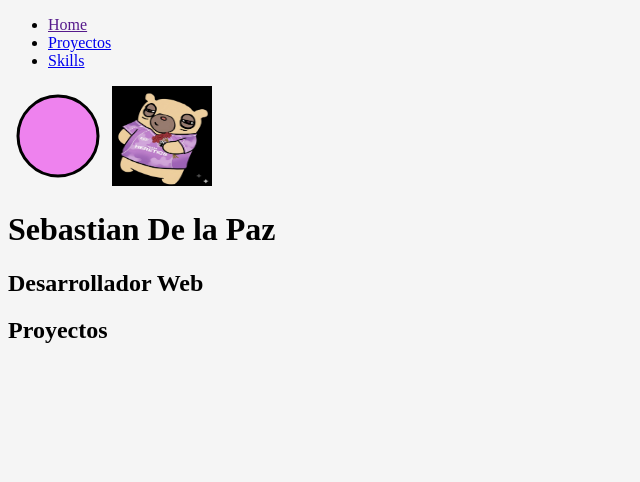
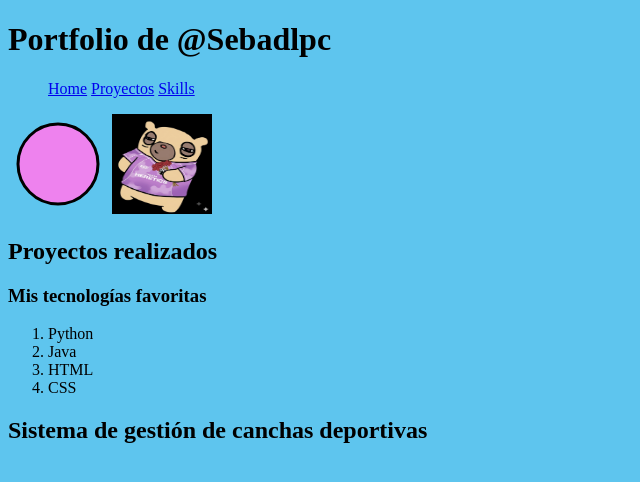
Before and after one commit to Sebadlpc/Portfolio, a plain HTML site: page index.html in a window 1280 px wide. Shown: the whole page, without its empty margins (0-640 px from the left). Drawn offline with Linux system fonts and the light colour scheme.

Commit message:
"Tecnologias y aplicacion de href con id"

```diff
--- a/index.html
+++ b/index.html
@@ -3,27 +3,29 @@
 <head>
     <meta charset="UTF-8">
     <meta name="viewport" content="width=device-width, initial-scale=1.0">
-    <title>Mi Portafolio</title>
+    <meta name="description" content="Portfolio de Sebastian De la Paz">
+    <title>Portfolio Sebadlpc</title>
     <link href="style.css" rel="stylesheet">
+    <style>
+      body {
+        background-color: #5ec5ee;
+      }
+    </style>
 </head>
 
 <body>
+  <h1>Portfolio de @Sebadlpc</h1>
   <header>
     <a href="Mi Portafolio"></a>
     <nav class="navbar">
       <ul class = "nav-links">
-        <li>
-          <a href md="#Home">Home</a>
-        </li>
-        <li>
+          <a href="#Home">Home</a>
           <a href ="#Proyectos">Proyectos</a>
-        </li>
-        <li>
           <a href ="#Skills">Skills</a>
-        </li>
       </ul>
     </nav>
   </header>
+
     <div class="contenedor-circulo">
         <svg width="100" height="100" class="circle">
             <circle
@@ -32,11 +34,22 @@
         <img src="Images/img1.png" width="100" height="100" class="Foto de Perfil" >
     </div>
 
-    <h1>Sebastian De la Paz</h1>
-    <h2>Desarrollador Web</h2>
+    <h2 id="Proyectos">Proyectos realizados</h2>
+
+<aside>
+  <header>
+    <h3>Mis tecnologías favoritas</h3>
+  </header>
+    <ol>
+        <li>Python</li>
+        <li>Java</li>
+        <li>HTML</li>
+        <li>CSS</li>
+    </ol>
+</aside>
 
     <section>
-        <h2>Proyectos</h2>
+        <h2>Sistema de gestión de canchas deportivas</h2>
     </section>
 </body>
 </html>
```
